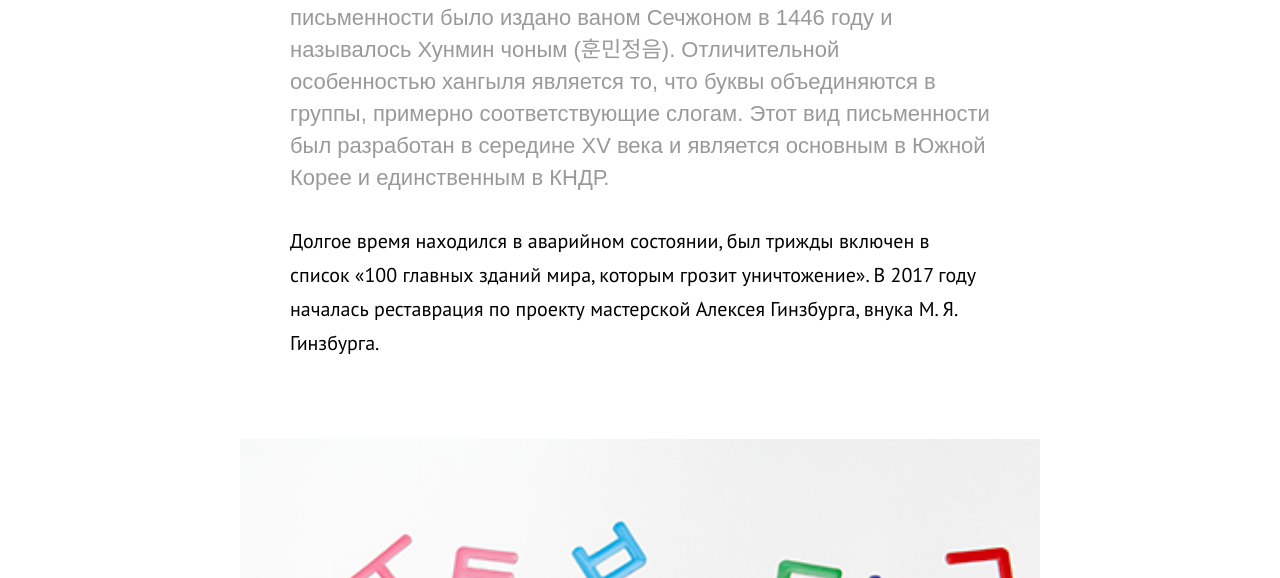
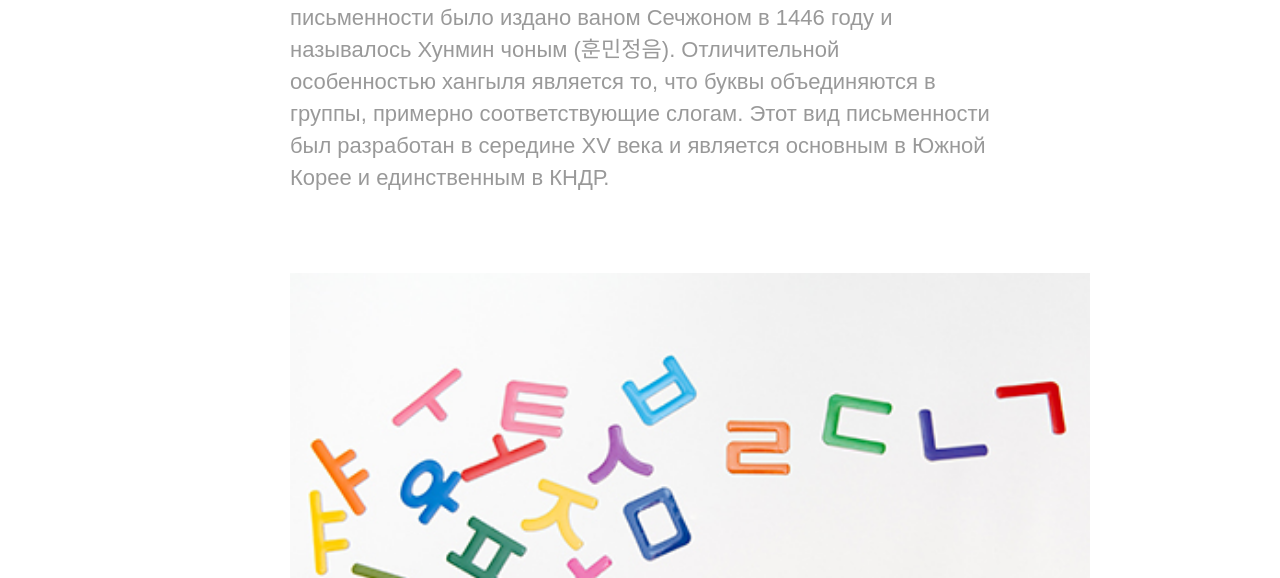
Before and after one commit to mhlkv3/Hangul, a plain HTML site: page index.html in a window 1280 px wide. Shown: the part 222-800 px from the top of the page. Drawn offline with Linux system fonts and the light colour scheme; files whose address does not match are found by name; a web font is replaced by a local one.

Commit message:
Update index.html

```diff
--- a/index.html
+++ b/index.html
@@ -91,7 +91,7 @@
     <p><strong>Хангы́ль</strong> (кор. 한글), <strong>чосонгы́ль</strong> (조선글), <strong>корёгы́ль</strong> (고려글) — фонематическое письмо корейского языка. Постановление
        о новой письменности было издано ваном Сечжоном в 1446 году и называлось Хунмин чоным (훈민정음). Отличительной особенностью хангыля является то, что буквы объединяются в группы,
        примерно соответствующие слогам. Этот вид письменности был разработан в середине XV века и является основным в Южной Корее и единственным в КНДР.
-      <p>Долгое время находился в аварийном состоянии, был трижды включен в список «100 главных зданий мира, которым грозит уничтожение». В 2017 году началась реставрация по проекту мастерской Алексея Гинзбурга, внука М. Я. Гинзбурга.</p>
+
       <img src="images/unnamed.jpg" alt="">
 
     <h4 id="s2">Официальные названия</h4>
```
